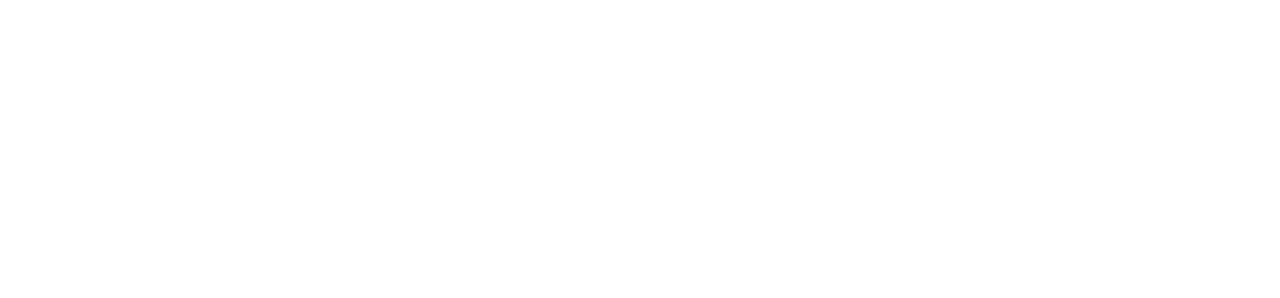
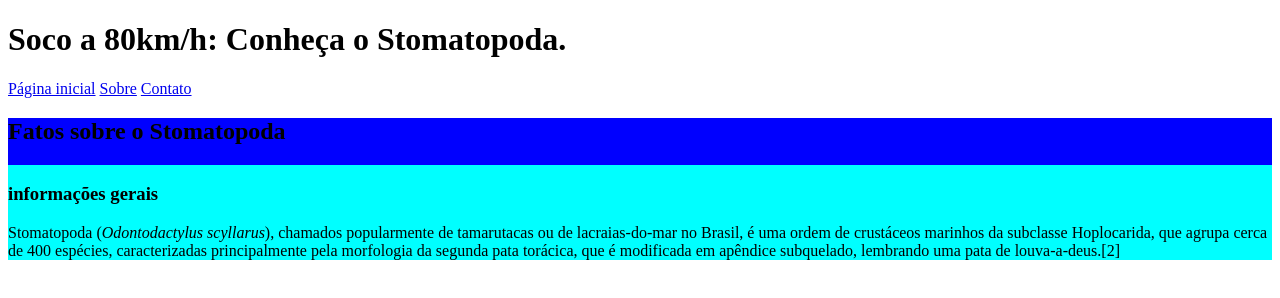
Before and after one commit to Minatto95/trybe-exercicios, a plain HTML site: page fundamentos/bloco-3-introducao-a-html-e-css/dia-4-html-semantico/index.html in a window 1280 px wide. Drawn offline with Linux system fonts and the light colour scheme.

Commit message:
inicio do exercicio

```diff
--- a/fundamentos/bloco-3-introducao-a-html-e-css/dia-3-html-css-seletores-e-posicionamento/style.css
+++ b/fundamentos/bloco-3-introducao-a-html-e-css/dia-3-html-css-seletores-e-posicionamento/style.css
@@ -1,6 +1,3 @@
 h1{
-top: 2320%;
+top: 20%;
 }
-
-
-}
--- a/fundamentos/bloco-3-introducao-a-html-e-css/dia-4-html-semantico/index.html
+++ b/fundamentos/bloco-3-introducao-a-html-e-css/dia-4-html-semantico/index.html
@@ -0,0 +1,36 @@
+<!DOCTYPE html>
+<html>
+  <head>
+    <meta charset="UTF-8" />
+    <meta name="viewport" content="width=device-width" />
+    <link rel="stylesheet" href="style.css">
+  </head>
+  <body>
+    <header>
+        <h1>Soco a 80km/h: Conheça o Stomatopoda.</h1>
+    </header>
+    <main>
+    <nav>
+
+<a href="url">Página inicial</a>
+<a href="url">Sobre</a>
+<a href="url">Contato</a>
+
+    </nav>
+<article class="artigo1">
+  <h2>Fatos sobre o Stomatopoda</h2>
+  <section class="sessão1">
+    <h3>informações gerais</h3>
+    Stomatopoda (<i>Odontodactylus scyllarus</i>), chamados popularmente de tamarutacas ou de lacraias-do-mar no Brasil, é uma ordem de crustáceos marinhos da subclasse Hoplocarida,
+    que agrupa cerca de 400 espécies, caracterizadas principalmente pela morfologia da segunda pata torácica, que é modificada em apêndice subquelado, lembrando uma
+    pata de louva-a-deus.[2]
+
+
+
+
+  </section>
+</article>
+
+</main>
+</body>
+</html>
--- /dev/null
+++ b/fundamentos/bloco-3-introducao-a-html-e-css/dia-4-html-semantico/style.css
@@ -0,0 +1,9 @@
+.sessão1{
+    background-color: aqua;
+    display: inline-block;
+
+
+}
+.artigo1{
+    background-color: blue;
+}
```
